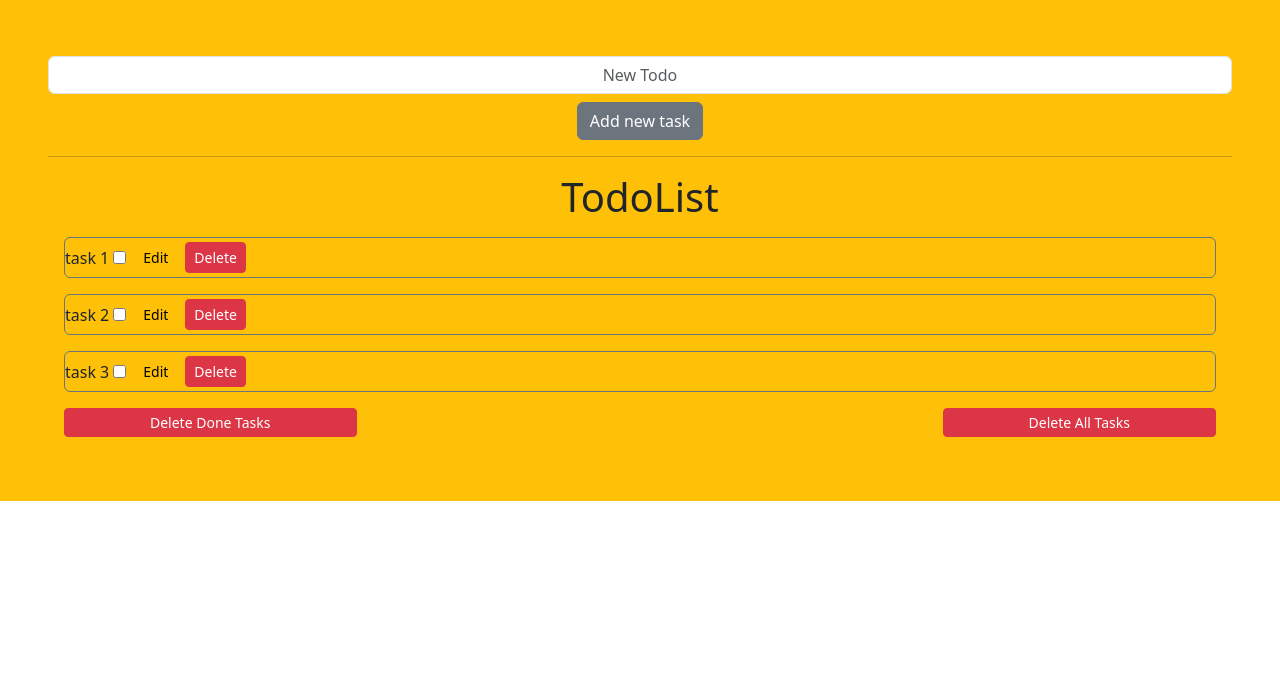
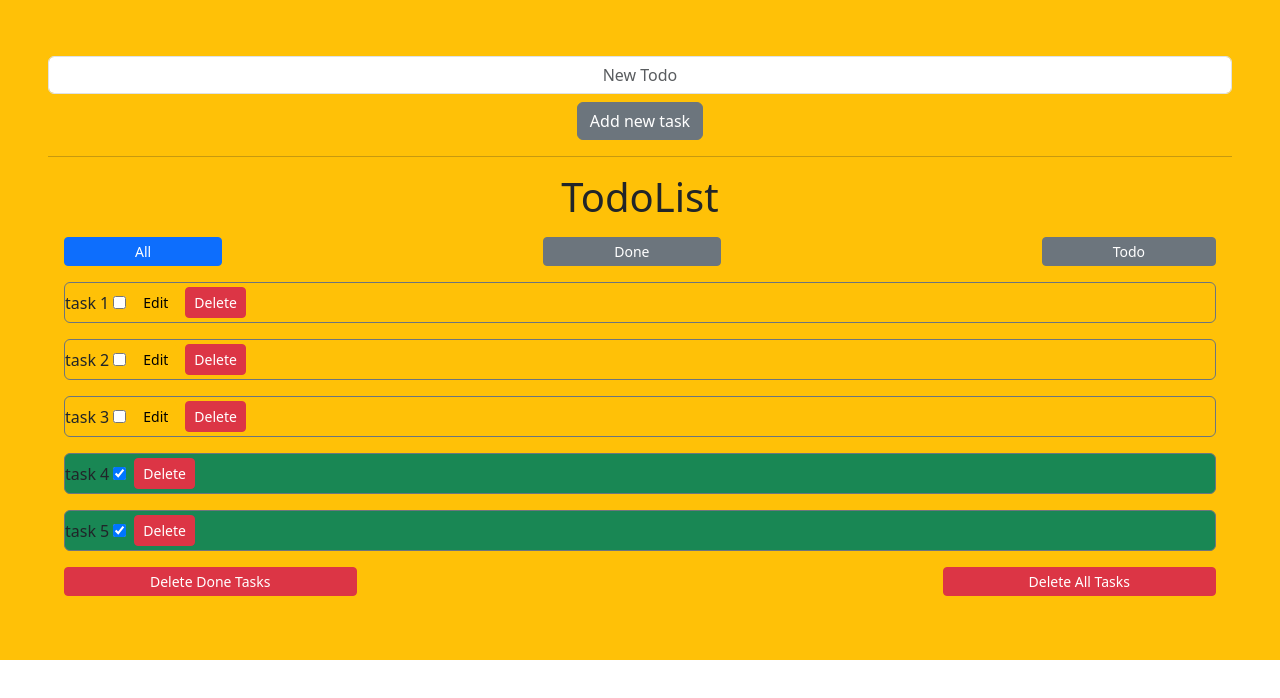
Before and after one commit to Mohamed0x3/React-ToDo-App, a React (Create React App) app: page / in a window 1280 px wide. Shown: the top 698 px of the page. Built offline with nearby package versions, Linux system fonts and the light colour scheme.

Commit message:
Added filter_buttons,stylling.deleteDone_button

```diff
--- a/src/compomemts/tasks.jsx
+++ b/src/compomemts/tasks.jsx
@@ -7,10 +7,15 @@ class Tasks extends Component {
       { title: "task 1", id: 1, done: false },
       { title: "task 2", id: 2, done: false },
       { title: "task 3", id: 3, done: false },
+      { title: "task 4", id: 4, done: true },
+      { title: "task 5", id: 5, done: true },
     ],
     value: "",
     title: "",
-    counter: 3,
+    counter: 5,
+    filterAll: true,
+    filterDone: false,
+    filterTodo: false,
   };
   render() {
     return (
@@ -34,7 +39,37 @@ class Tasks extends Component {
         </form>
         <hr />
         <h1 className="text-center">TodoList</h1>
-        {this.state.allTasks.map((task) => (
+        <div className="m-3 d-flex justify-content-between">
+          <button
+            className={this.getAllButtonClasses()}
+            style={{ padding: "3px 70px" }}
+            onClick={this.handelSeeAll}
+          >
+            All
+          </button>
+          <button
+            className={this.getDoneButtonClasses()}
+            style={{ padding: "3px 70px" }}
+            onClick={this.handelSeeDone}
+          >
+            Done
+          </button>
+          <button
+            className={this.getTodoButtonClasses()}
+            style={{ padding: "3px 70px" }}
+            onClick={this.handelSeeTodo}
+          >
+            Todo
+          </button>
+        </div>
+        {this.state.allTasks
+          .filter(
+            (task) =>
+              (this.state.filterDone && task.done === true) ||
+              this.state.filterAll ||
+              (this.state.filterTodo && task.done === false)
+          )
+          .map((task) => (
             <Task
               key={task.id}
               task={task}
@@ -64,6 +99,24 @@ class Tasks extends Component {
     );
   }
 
+  // ******************************   Classes   **********************************
+  getDoneButtonClasses() {
+    let classes = "btn btn-sm btn-";
+    classes += this.state.filterDone ? "primary" : "secondary";
+    return classes;
+  }
+  getTodoButtonClasses() {
+    let classes = "btn btn-sm btn-";
+    classes += this.state.filterTodo ? "primary" : "secondary";
+    return classes;
+  }
+  getAllButtonClasses() {
+    let classes = "btn btn-sm btn-";
+    classes += this.state.filterAll ? "primary" : "secondary";
+    return classes;
+  }
+
+  // ******************************   Submit New Task   **********************************
   handleSubmit = (e) => {
     console.log("submit called");
     e.preventDefault();
@@ -90,6 +143,7 @@ class Tasks extends Component {
     }));
   };
 
+  // ******************************  General Buttons   **********************************
   handleDeleteAll = () => {
     console.log("onDeleteAll called");
     const allTasks = [];
@@ -98,16 +152,12 @@ class Tasks extends Component {
 
   handelDeleteDone = () => {
     console.log("onDeleteDone called");
-    // const allTasks = this.state.allTasks.filter((c) => c.done === false);
-    this.state.allTasks.forEach((task) => {
     console.log(this.state.allTasks);
-      if (task.done) {
-        this.handleDelete(task.id);
-      }
-    });
-    // this.setState({ allTasks });
+    const allTasks = this.state.allTasks.filter((c) => c.done === false);
+    this.setState({ allTasks });
   };
 
+  // ******************************   Inline Buttons   **********************************
   handleDelete = (taskId) => {
     console.log("onDelete called");
     console.log(this.state.allTasks);
@@ -126,17 +176,31 @@ class Tasks extends Component {
       "onDone called",
       "Not Working i can't get element index in array (-1)"
     );
-    // console.log("allTasks", this.state.allTasks);
-    const tasks = [...this.state.allTasks];
+    // // console.log("allTasks", this.state.allTasks);
+    // const tasks = [...this.state.allTasks];
     // console.log("Tasks", tasks);
-    const task = { title, id, done };
+    // const task = { title, id, done };
     // console.log("task", task);
-    const index = this.state.allTasks.indexOf(task);
+    // const index = this.state.allTasks.indexOf(task);
     // console.log(index);
-    // tasks[index].done = !task.done;
-    // tasks[index] = { ...task };
-    // console.log("allTasks", this.state.allTasks);
-    // console.log("Tasks", tasks);
+    // // tasks[index].done = !task.done;
+    // // tasks[index] = { ...task };
+    // // console.log("allTasks", this.state.allTasks);
+    // // console.log("Tasks", tasks);
+  };
+
+  // ******************************   Filters   **********************************
+  handelSeeDone = () => {
+    console.log("onSeeDone called");
+    this.setState({ filterDone: true, filterAll: false, filterTodo: false });
+  };
+  handelSeeTodo = () => {
+    console.log("onSeeTodo called");
+    this.setState({ filterDone: false, filterAll: false, filterTodo: true });
+  };
+  handelSeeAll = () => {
+    console.log("onSeeAll called");
+    this.setState({ filterDone: false, filterAll: true, filterTodo: false });
   };
 }
 
```
Lines whose indentation alone changed are shown as unchanged.
